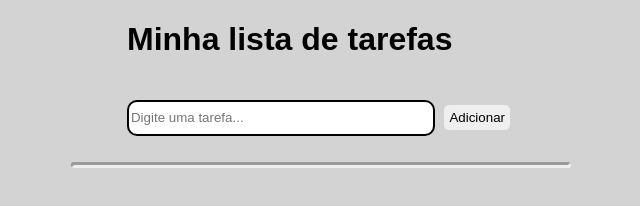
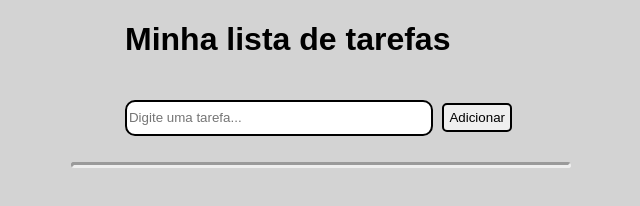
Before and after one commit to VictorBaradel/To-Do-List, a plain HTML site: page index.html in a window 1280 px wide. Shown: the whole page, without its empty margins (319-959 px from the left). Drawn offline with Linux system fonts and the light colour scheme.

Commit message:
atualização do estilo

```diff
--- a/style.css
+++ b/style.css
@@ -20,7 +20,7 @@ body{
 }
 
 #botaoAdicionar{
-    border: none;
+    border: 2px solid;
     border-radius: 5px;
     padding: 5px;
     margin: 5px;
@@ -32,6 +32,7 @@ span{
 }
 
 ul{
+    padding: 0;
     border-style: inset;
     border-radius: 15px;
     background-color: lightsteelblue;
```
